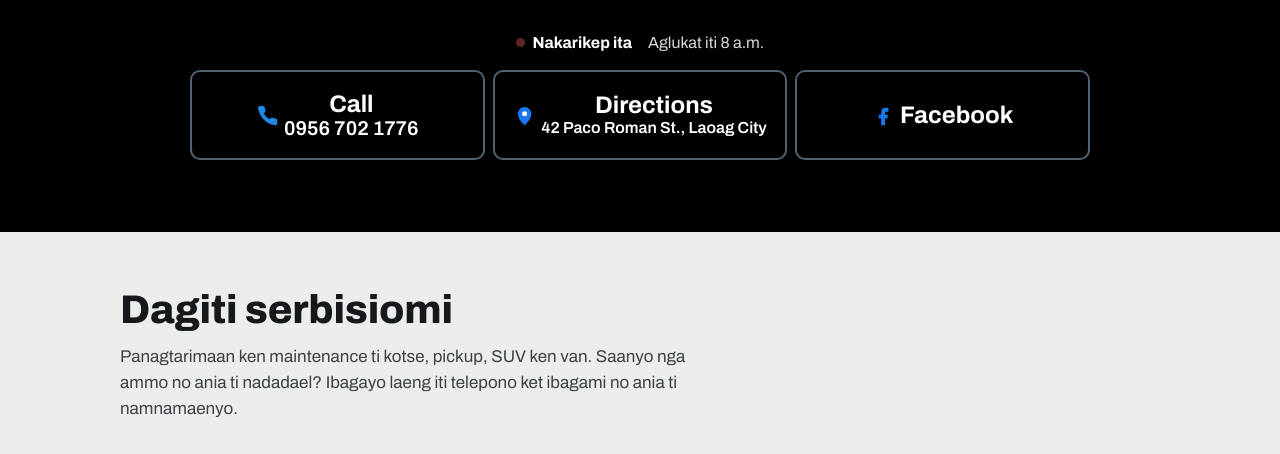
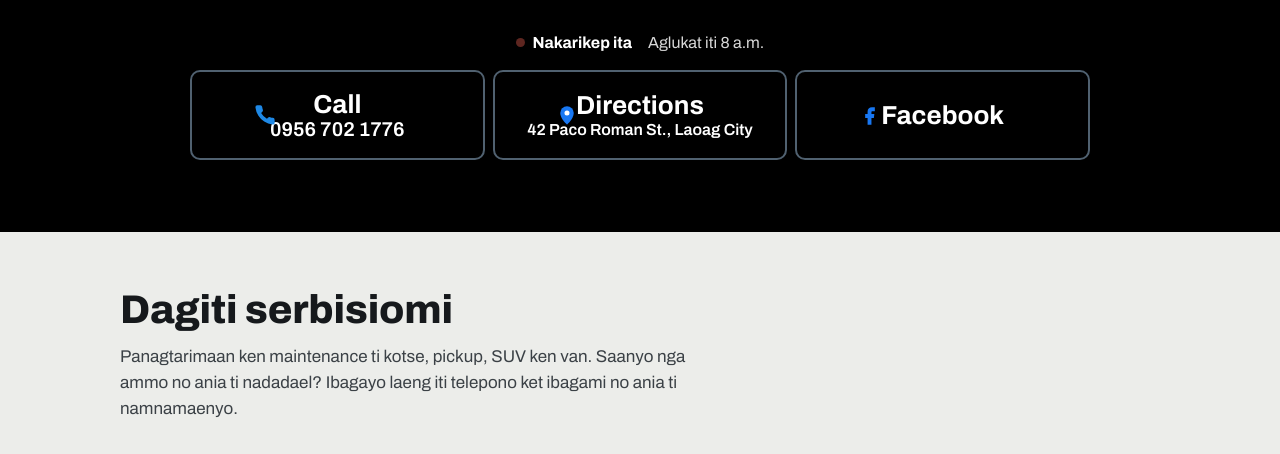
Before and after one commit to knowray/joshuavehiclemaintenance, a plain HTML site: page index.html in a window 1280 px wide. Shown: the part 276-730 px from the top of the page. Drawn offline with Linux system fonts and the light colour scheme.

Commit message:
Center CTA content and enlarge labels

```diff
--- a/index.html
+++ b/index.html
@@ -95,7 +95,7 @@ html[lang="tl"] [data-l="tl"],html[lang="ilo"] [data-l="il"]{display:revert}
 .status strong{color:#fff;font-weight:700}
 .ctas{display:grid;grid-template-columns:repeat(3,minmax(0,1fr));gap:.75rem .5rem;max-width:900px;margin:0 auto}
 .btn{display:flex;align-items:center;justify-content:center;gap:.6rem;min-height:3.5rem;padding:.8rem 1.1rem;border-radius:6px;text-decoration:none;font-weight:700;font-size:1.0625rem;text-align:center}
-.ctas .btn{width:100%;height:5.625rem;border-radius:10px;padding:.25rem 1.1rem;font-size:1.5rem;gap:.3rem}
+.ctas .btn{position:relative;width:100%;height:5.625rem;border-radius:10px;padding:.25rem 1.1rem;font-size:1.625rem;gap:.3rem}
 .btn svg{width:1.25rem;height:1.25rem;flex:none}
 .btn-call{background:#fff;color:var(--ink);border:2.5px solid #1E88E5}
 .btn-call:hover{background:#EEF5FD;color:var(--ink)}
@@ -105,11 +105,11 @@ html[lang="tl"] [data-l="tl"],html[lang="ilo"] [data-l="il"]{display:revert}
 .btn-maps:hover{background:linear-gradient(#F3F6FB,#F3F6FB) padding-box,linear-gradient(90deg,#4285F4 0 25%,#EA4335 25% 50%,#FBBC05 50% 75%,#34A853 75%) border-box;color:var(--ink)}
 .ctas .btn-call,.ctas .btn-maps,.ctas .btn-fb{color:#fff;background:#000;border:2.5px solid #506170}
 .ctas .btn-call:hover,.ctas .btn-maps:hover,.ctas .btn-fb:hover{color:#fff;background:#000;border-color:#506170}
-.ctas .btn svg{width:1.45rem;height:1.45rem}
+.ctas .btn svg{position:absolute;left:25%;top:50%;transform:translate(-50%,-50%);width:1.45rem;height:1.45rem}
 .ctas .btn-fb svg{color:#1877F2}
 .btn-maps svg path{fill:#1877F2}
 .maps-copy,.call-copy{display:flex;flex-direction:column;align-items:center;line-height:1.1}
-.maps-copy>span,.call-label{font-size:1.5rem;line-height:1.05;font-weight:700}
+.maps-copy>span,.call-label{font-size:1.625rem;line-height:1.05;font-weight:700}
 .maps-copy small{font-size:1rem;line-height:1.2;font-weight:600;white-space:nowrap}
 .call-copy small{font-size:1.25rem;line-height:1.1;font-weight:600;white-space:nowrap}
 .btn-fb{background:#1877F2;color:#fff;border:2.5px solid #1877F2}
```
